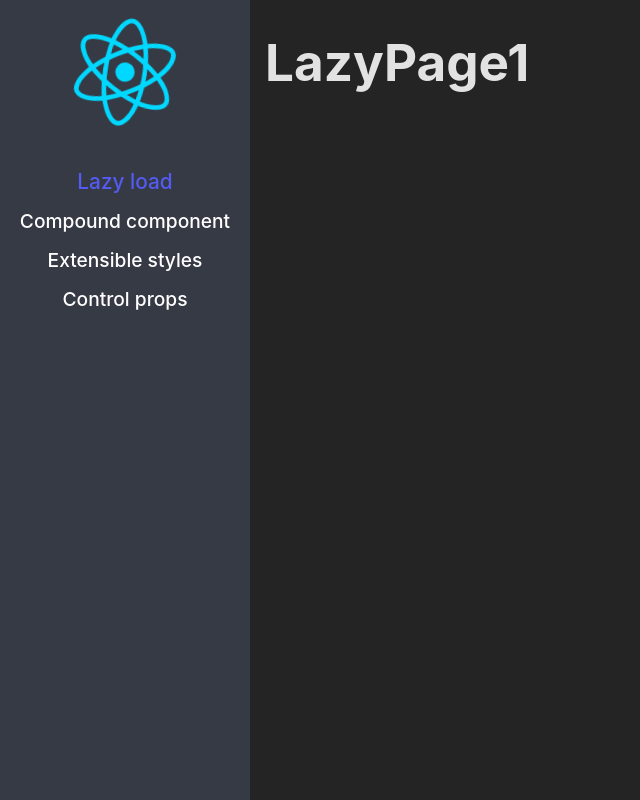
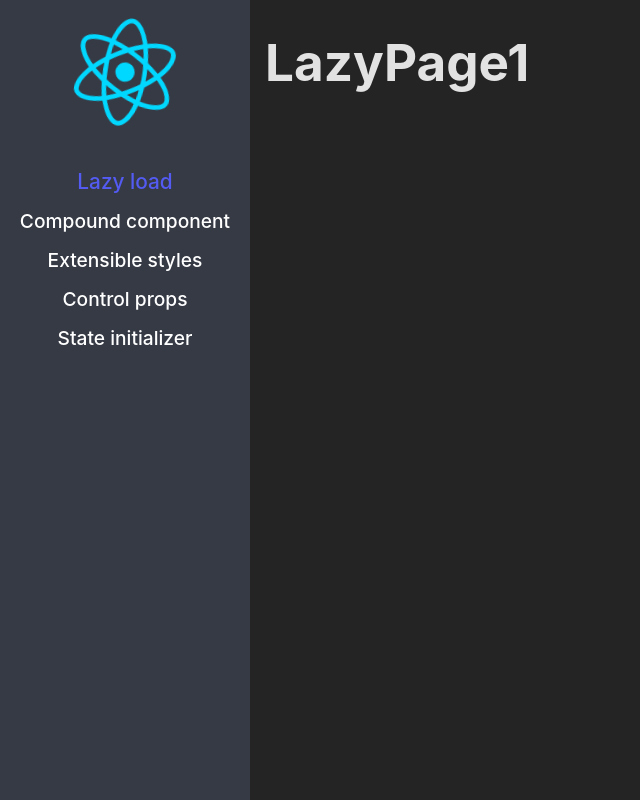
Before and after one commit to AngelOU20/react-component-patterns, a React (Vite) app: page /lazy in a window 1280 px wide. Shown: the whole page, without its empty margins (0-640 px from the left). Built offline with nearby package versions, Linux system fonts and the light colour scheme.

Commit message:
feat: update routes

```diff
--- a/src/router/routes.ts
+++ b/src/router/routes.ts
@@ -6,20 +6,16 @@ type JSXComponent = () => JSX.Element;
 interface Route {
   to: string;
   path: string;
-  // Component: React.FC;
   Component: LazyExoticComponent<JSXComponent> | React.FC | JSXComponent;
   name: string;
 }
 
 /* LazyLoad */
 const lazyLoad = lazy(() => import("../01-lazyload/pages/LazyPage1"));
-const compoundComponent = lazy(
-  () => import("../02-compound-components/pages/ShoppingPage")
-);
-const extensibleStyles = lazy(
-  () => import("../03-extensible-styles/pages/ShoppingPage")
-);
+const compoundComponent = lazy(() => import("../02-compound-components/pages/ShoppingPage"));
+const extensibleStyles = lazy(() => import("../03-extensible-styles/pages/ShoppingPage"));
 const controlProps = lazy(() => import("../04-control-props/pages/ShoppingPage"));
+const stateInitializer = lazy(() => import("../05-state-initializer/pages/ShoppingPage"));
 
 export const routes: Route[] = [
   {
@@ -41,9 +37,15 @@ export const routes: Route[] = [
     name: "Extensible styles",
   },
   {
-    to: "/control-Props",
-    path: "control-Props",
+    to: "/control-props",
+    path: "control-props",
     Component: controlProps,
     name: "Control props",
   },
+  {
+    to: "/state-initializer",
+    path: "state-initializer",
+    Component: stateInitializer,
+    name: "State initializer",
+  },
 ];
```
